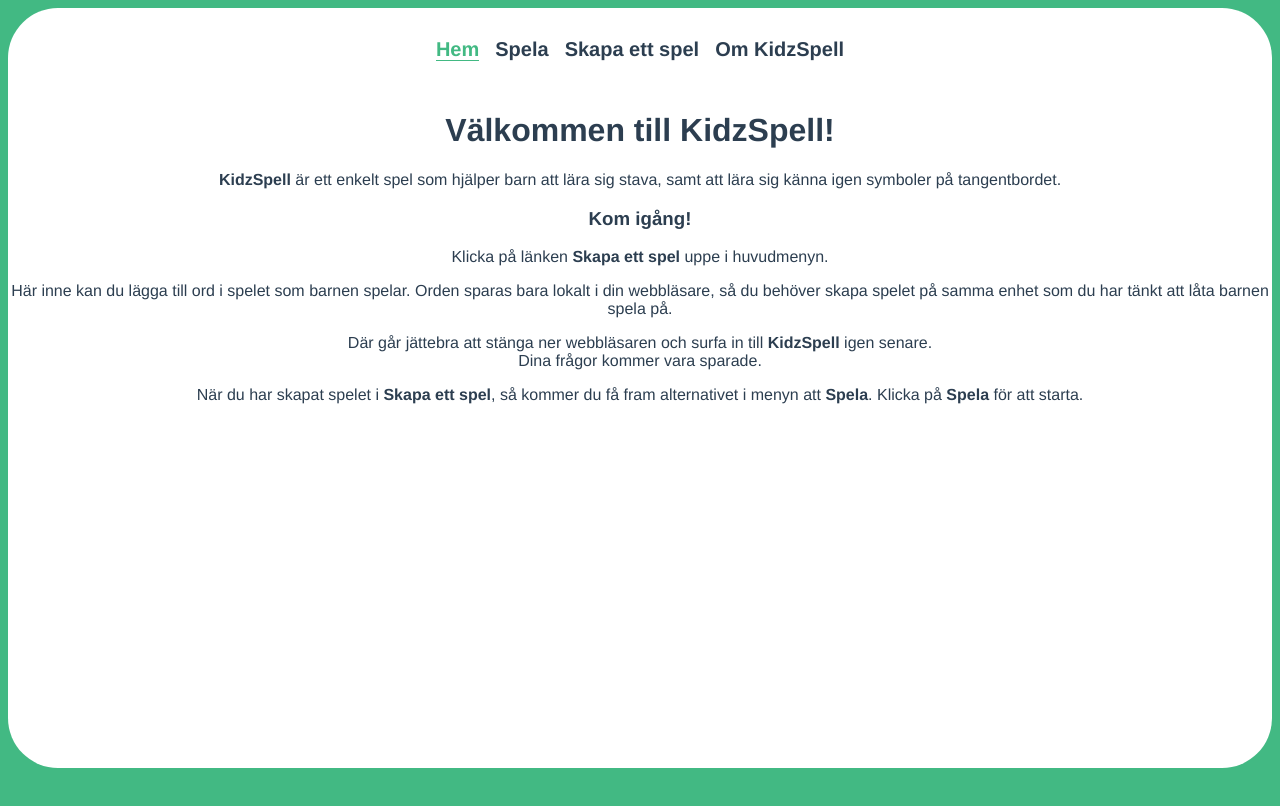
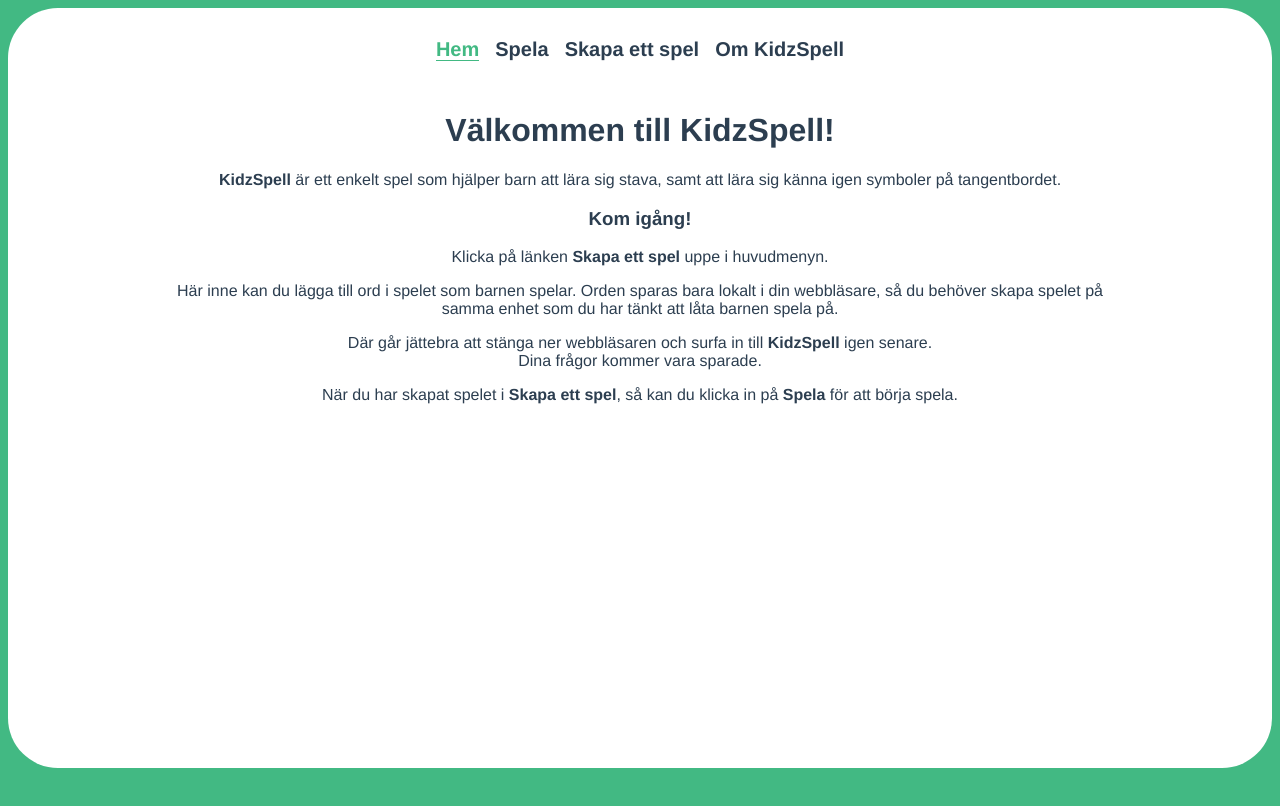
Before and after one commit to thedann/kidz-spell, a Vue app: page / in a window 1280 px wide. Shown: the top 806 px of the page. Built offline with nearby package versions, Linux system fonts and the light colour scheme.

Commit message:
wrapper with max-width.

```diff
--- a/src/App.vue
+++ b/src/App.vue
@@ -23,7 +23,9 @@
         <router-link to="/create-game">Skapa ett spel</router-link>
         <router-link to="/about">Om KidzSpell</router-link>
       </div>
-      <router-view/>
+      <div class="router-view-container">
+        <router-view/>
+      </div>
     </div>
   </div>
 </template>
@@ -65,6 +67,11 @@ body {
   padding: 0.5rem;
   background: #42b983;
   min-height: 100vh;
+}
+
+.router-view-container {
+  max-width: 60rem;
+  margin: auto;
 }
 
 #app {
--- a/src/utils/util.js
+++ b/src/utils/util.js
@@ -29,3 +29,10 @@ export function addQuestionToLocalStorage(question) {
 export function cleanLocalStorage() {
   localStorage.removeItem("kidzspell:questions");
 }
+
+export function removeQuestionFromLocalStorage(index) {
+  let questions = getQuestionsFromLocalStorage();
+  questions.splice(index, 1);
+  questions = JSON.stringify(questions);
+  localStorage.setItem("kidzspell:questions", questions);
+}
--- a/src/views/CreateGame.vue
+++ b/src/views/CreateGame.vue
@@ -11,7 +11,12 @@
     >Lägg till ord i spelet</button>
 
     <ul>
-      <li v-for="(question, index) in questions" :key="index" v-text="question"></li>
+      <li v-for="(question, index) in questions" :key="index">
+        {{question}}
+        <span class="remove-item" @click="removeQuestion(index)">
+          <b>X</b>
+        </span>
+      </li>
     </ul>
 
     <br>
@@ -28,7 +33,8 @@
 import {
   getQuestionsFromLocalStorage,
   addQuestionToLocalStorage,
-  cleanLocalStorage
+  cleanLocalStorage,
+  removeQuestionFromLocalStorage
 } from "@/utils/util.js";
 export default {
   name: "CreateGame",
@@ -49,6 +55,10 @@ export default {
     removeAllQuestions: function() {
       cleanLocalStorage();
       this.questions = [];
+    },
+    removeQuestion: function(index) {
+      removeQuestionFromLocalStorage(index);
+      this.questions.splice(index, 1);
     }
   }
 };
@@ -103,6 +113,12 @@ ul li {
   font-size: 1.5rem;
 }
 
+.remove-item:hover {
+  cursor: pointer;
+  color: lightcoral;
+
+}
+
 @media only screen and (max-width: 600px) {
   .text {
     font-size: 1rem;
--- a/src/views/Home.vue
+++ b/src/views/Home.vue
@@ -19,8 +19,7 @@
       </p>
 
       <p>
-        När du har skapat spelet i <b>Skapa ett spel</b>, så kommer du få fram alternativet i menyn att <b>Spela</b>.
-        Klicka på <b>Spela</b> för att starta.
+        När du har skapat spelet i <b>Skapa ett spel</b>, så kan du klicka in på <b>Spela</b> för att börja spela.
       </p>
       <p>
         <br/>
@@ -36,3 +35,7 @@ export default {
   components: {}
 };
 </script>
+
+<style scoped>
+
+</style>
```
